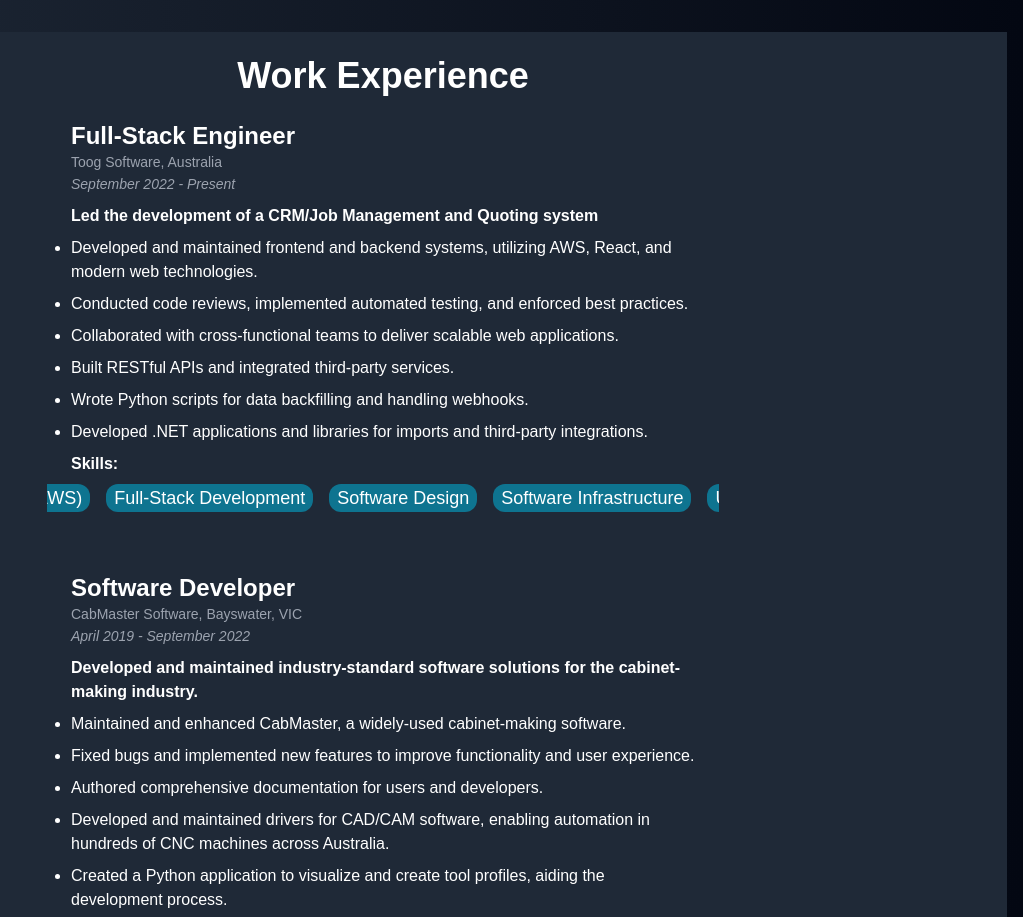
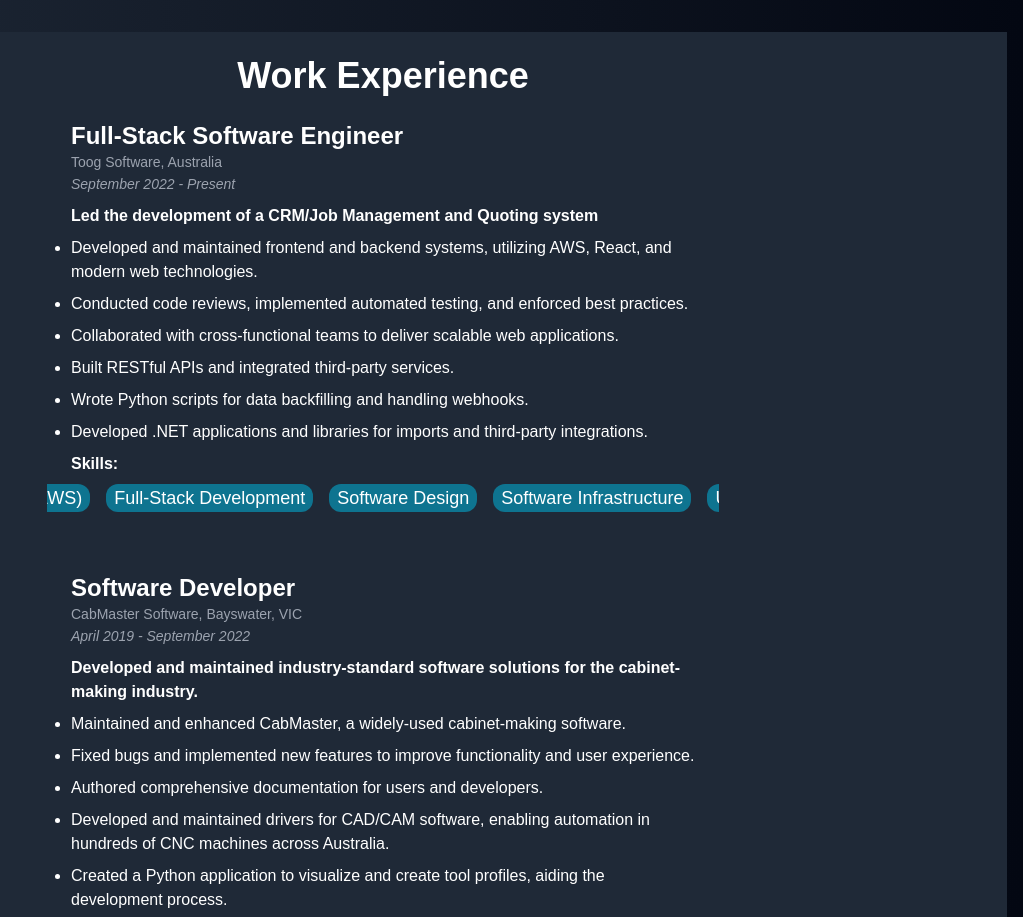
Before and after one commit to AdamKarwan/AdamKarwan.github.io, a Next.js app: page / in a window 1280 px wide. Shown: the part 800-1717 px from the top of the page, without its empty margins (257-1280 px from the left). Built offline with nearby package versions, Linux system fonts and the light colour scheme.

Commit message:
update title

```diff
--- a/app/components/Experiences/Experiences.tsx
+++ b/app/components/Experiences/Experiences.tsx
@@ -3,7 +3,7 @@ import Experience, { ExperienceType } from "./components/Experience";
 const experiences: ExperienceType[] = [
   {
     id: "toog",
-    title: "Full-Stack Engineer",
+    title: "Full-Stack Software Engineer",
     company: "Toog Software, Australia",
     timeframe: "September 2022 - Present",
     description:
```
Also changed, not shown: 1 other file (tests, documents, lock files or other folders).
